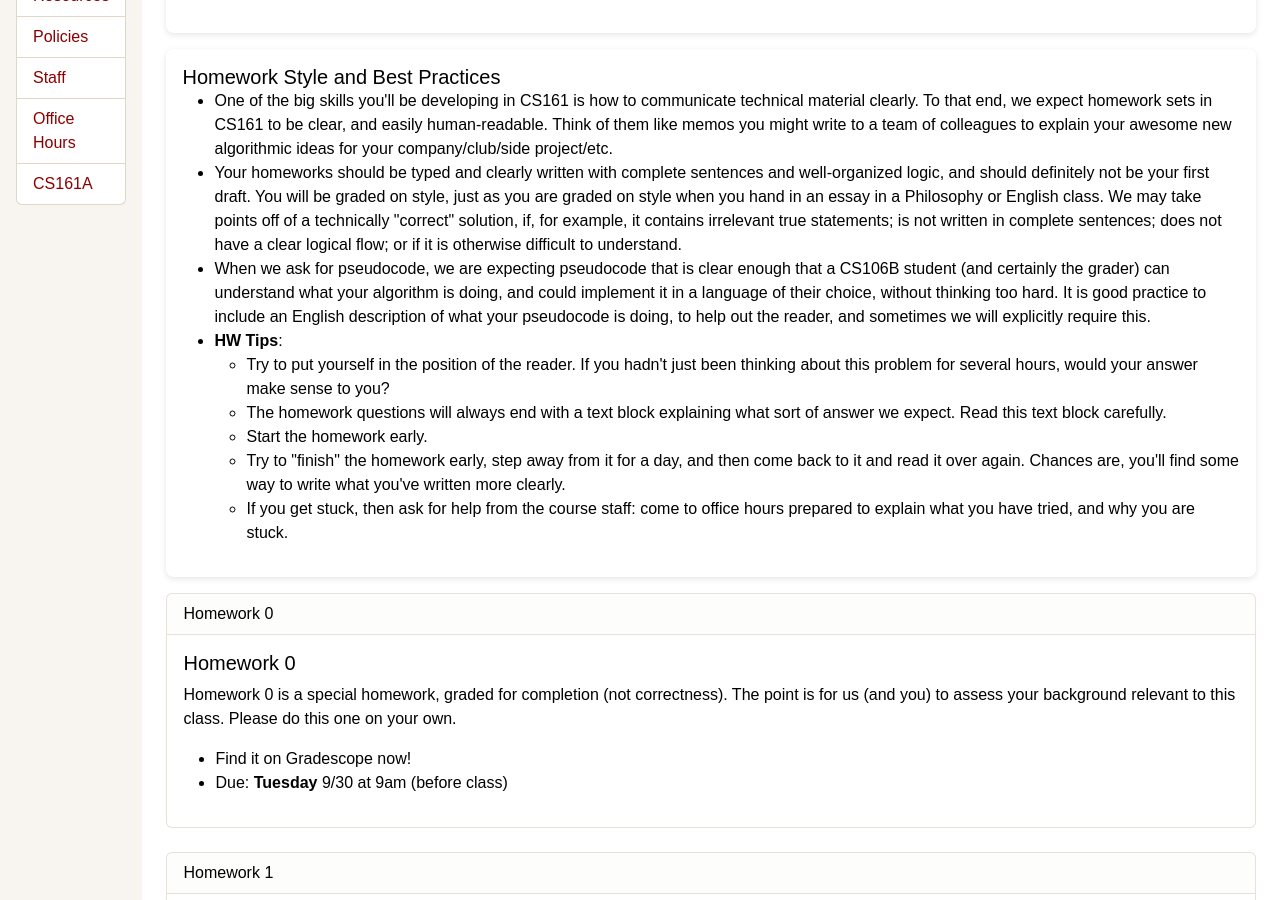
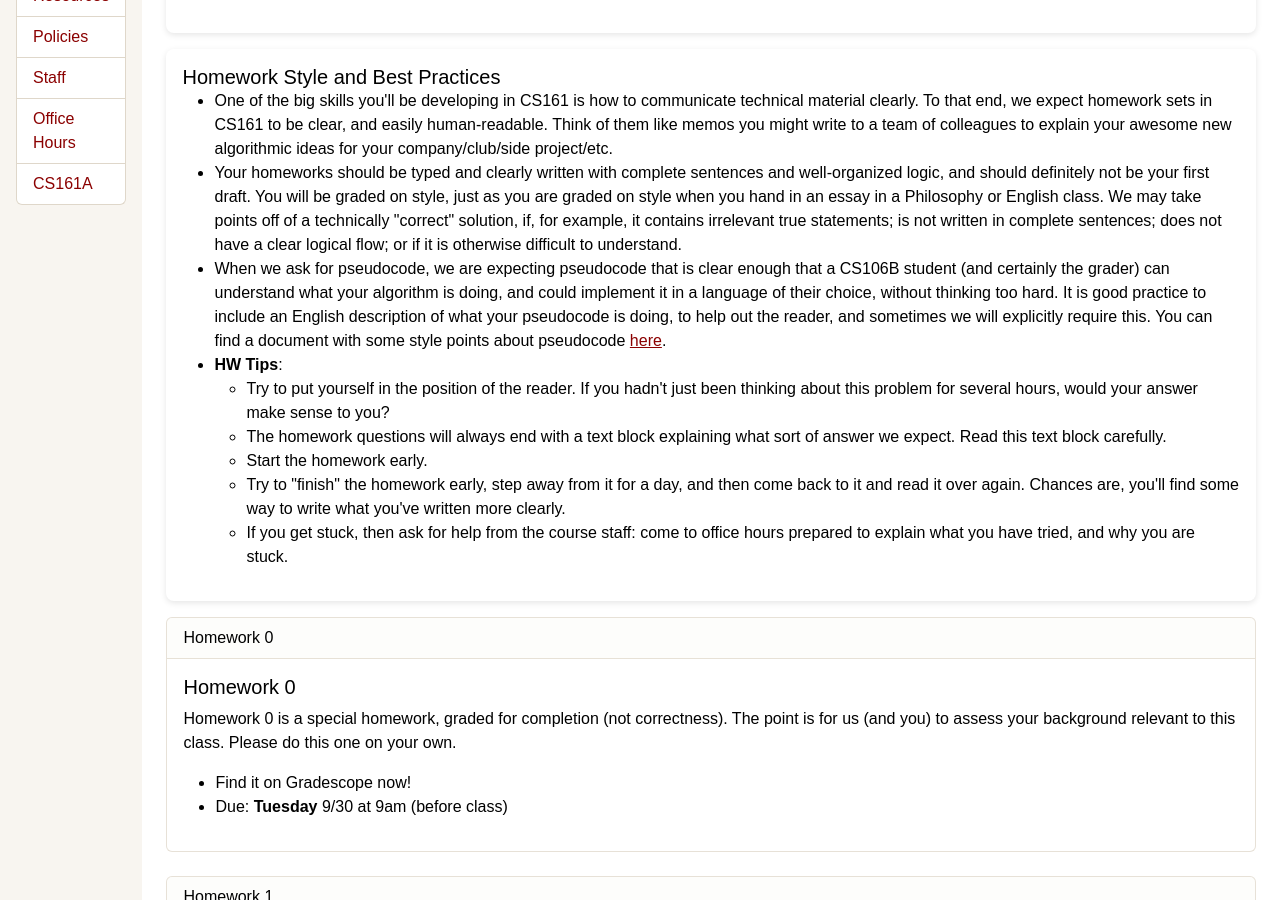
Before and after one commit to cs161-stanford/cs161-stanford.github.io, a Jekyll site: the page built from homework.md, in a window 1280 px wide and 900 px high, scrolled down 343 px. Built offline with Jekyll 4.4.1, drawn with Linux system fonts in a browser that asks for light colours; nearby versions of some CDN libraries.

Commit message:
pseudocode style

```diff
--- a/homework.md
+++ b/homework.md
@@ -24,7 +24,7 @@ permalink: /homework/
 <ul>
 <li> One of the big skills you'll be developing in CS161 is how to communicate technical material clearly. To that end, we expect homework sets in CS161 to be clear, and easily human-readable. Think of them like memos you might write to a team of colleagues to explain your awesome new algorithmic ideas for your company/club/side project/etc. </li>
 <li> Your homeworks should be typed and clearly written with complete sentences and well-organized logic, and should definitely not be your first draft.  You will be graded on style, just as you are graded on style when you hand in an essay in a Philosophy or English class.  We may take points off of a technically "correct" solution, if, for example, it contains irrelevant true statements; is not written in complete sentences; does not have a clear logical flow; or if it is otherwise difficult to understand. </li>
-<li> When we ask for pseudocode, we are expecting pseudocode that is clear enough that a CS106B student (and certainly the grader) can understand what your algorithm is doing, and could implement it in a language of their choice, without thinking too hard. It is good practice to include an English description of what your pseudocode is doing, to help out the reader, and sometimes we will explicitly require this.</li>
+<li> When we ask for pseudocode, we are expecting pseudocode that is clear enough that a CS106B student (and certainly the grader) can understand what your algorithm is doing, and could implement it in a language of their choice, without thinking too hard. It is good practice to include an English description of what your pseudocode is doing, to help out the reader, and sometimes we will explicitly require this.  You can find a document with some style points about pseudocode <a href="/assets/Resources/pseudocode_guidelines.pdf">here</a>.</li>
 <li><b>HW Tips</b>:
 <ul>
 	<li> Try to put yourself in the position of the reader. If you hadn't just been thinking about this problem for several hours, would your answer make sense to you?</li>
```
Also changed, not shown: 1 other file.
